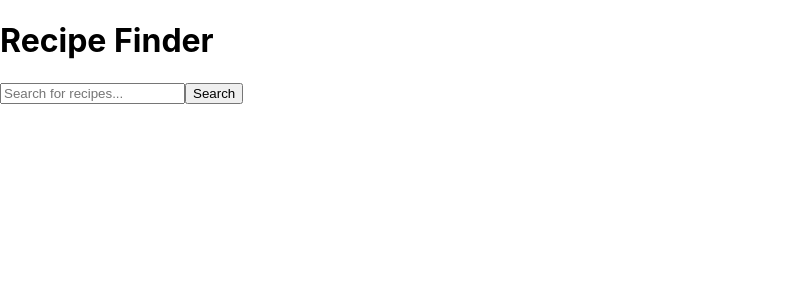
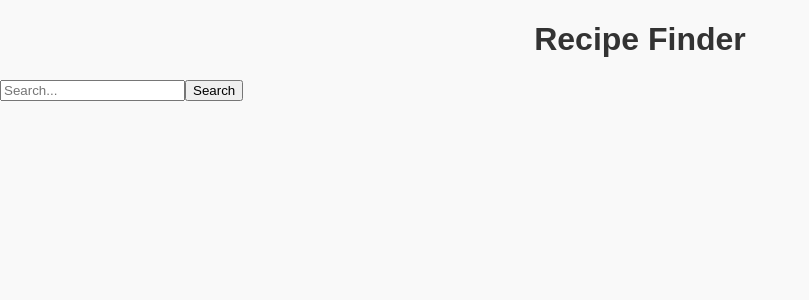
Before and after one commit to aaryan4985/recipe-finder, a React (Create React App) app: page / in a window 1280 px wide. Shown: the top 300 px of the page, without its empty margins (0-809 px from the left). Built offline with nearby package versions, Linux system fonts and the light colour scheme.

Commit message:
API updated

```diff
--- a/package.json
+++ b/package.json
@@ -3,6 +3,7 @@
   "version": "0.1.0",
   "private": true,
   "dependencies": {
+    "axios": "^1.7.9",
     "cra-template": "1.2.0",
     "react": "^19.0.0",
     "react-dom": "^19.0.0",
--- a/src/App.js
+++ b/src/App.js
@@ -1,41 +1,29 @@
 import React, { useState } from "react";
+import Header from "./components/Header";
+import SearchBar from "./SearchBar";
+import RecipeList from "./RecipeList";
 
 const App = () => {
   const [recipes, setRecipes] = useState([]);
   const [query, setQuery] = useState("");
 
   const fetchRecipes = async () => {
-    const response = await fetch(
-      `https://www.themealdb.com/api/json/v1/1/search.php?s=${query}`
-    );
-    const data = await response.json();
-    setRecipes(data.meals || []); // Fallback to empty array if no results
+    try {
+      const response = await fetch(
+        `https://www.themealdb.com/api/json/v1/1/search.php?s=${query}`
+      );
+      const data = await response.json();
+      setRecipes(data.meals || []); // Fallback to empty array if no results
+    } catch (error) {
+      console.error("Error fetching recipes:", error);
+    }
   };
 
   return (
     <div>
-      <h1>Recipe Finder</h1>
-      <input
-        type="text"
-        placeholder="Search for recipes..."
-        onChange={(e) => setQuery(e.target.value)}
-      />
-      <button onClick={fetchRecipes}>Search</button>
-      <div>
-        {recipes.map((recipe) => (
-          <div key={recipe.idMeal}>
-            <h2>{recipe.strMeal}</h2>
-            <img src={recipe.strMealThumb} alt={recipe.strMeal} />
-            <a
-              href={recipe.strSource}
-              target="_blank"
-              rel="noopener noreferrer"
-            >
-              View Recipe
-            </a>
-          </div>
-        ))}
-      </div>
+      <Header />
+      <SearchBar fetchRecipes={fetchRecipes} setQuery={setQuery} />
+      <RecipeList recipes={recipes} />
     </div>
   );
 };
--- a/src/RecipeCard.js
+++ b/src/RecipeCard.js
@@ -1,9 +1,9 @@
 const RecipeCard = ({ recipe }) => {
   return (
-    <div>
-      <img src={recipe.image} alt={recipe.label} />
-      <h2>{recipe.label}</h2>
-      <a href={recipe.url} target="_blank" rel="noopener noreferrer">
+    <div className="recipe-card">
+      <img src={recipe.strMealThumb} alt={recipe.strMeal} />
+      <h3>{recipe.strMeal}</h3>
+      <a href={recipe.strSource} target="_blank" rel="noopener noreferrer">
         View Recipe
       </a>
     </div>
--- a/src/RecipeList.js
+++ b/src/RecipeList.js
@@ -3,8 +3,8 @@ import RecipeCard from "./RecipeCard";
 const RecipeList = ({ recipes }) => {
   return (
     <div>
-      {recipes.map((recipe, index) => (
-        <RecipeCard key={index} recipe={recipe.recipe} />
+      {recipes.map((recipe) => (
+        <RecipeCard key={recipe.idMeal} recipe={recipe} />
       ))}
     </div>
   );
--- a/src/SearchBar.js
+++ b/src/SearchBar.js
@@ -1,17 +1,14 @@
 const SearchBar = ({ fetchRecipes, setQuery }) => {
-  const handleSearch = (e) => {
-    e.preventDefault();
-    fetchRecipes();
-  };
-
   return (
-    <form onSubmit={handleSearch}>
+    <form>
       <input
         type="text"
-        placeholder="Search for recipes..."
+        placeholder="Search..."
         onChange={(e) => setQuery(e.target.value)}
       />
-      <button type="submit">Search</button>
+      <button type="button" onClick={fetchRecipes}>
+        Search
+      </button>
     </form>
   );
 };
--- a/src/components/Header.js
+++ b/src/components/Header.js
@@ -1,2 +1,2 @@
-const Header = () => <h1>Recipe Finder</h1>;
+const Header = () => <h1 className="text-center">Recipe Finder</h1>;
 export default Header;
--- /dev/null
+++ b/src/styles.css
@@ -0,0 +1,39 @@
+body {
+    font-family: Arial, sans-serif;
+    margin: 0;
+    padding: 0;
+    background-color: #f9f9f9;
+  }
+
+  h1 {
+    text-align: center;
+    color: #333;
+  }
+
+  .recipe-list {
+    display: flex;
+    flex-wrap: wrap;
+    justify-content: center;
+    gap: 1rem;
+    padding: 1rem;
+  }
+
+  .recipe-card {
+    width: 200px;
+    border: 1px solid #ddd;
+    border-radius: 8px;
+    padding: 1rem;
+    background: white;
+    box-shadow: 0 2px 5px rgba(0, 0, 0, 0.1);
+    text-align: center;
+  }
+
+  .recipe-card img {
+    width: 100%;
+    border-radius: 8px;
+  }
+
+  .recipe-card h3 {
+    font-size: 1.2rem;
+    margin: 0.5rem 0;
+  }
```
Also changed, not shown: src/index.js (+7 -6 lines), 1 other file (tests, documents, lock files or other folders).
